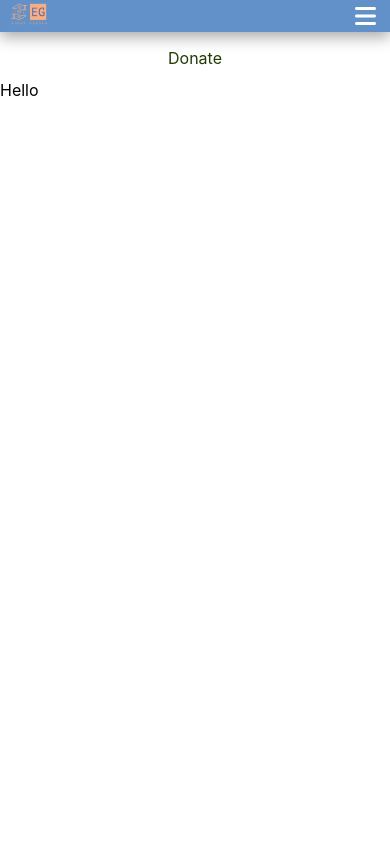
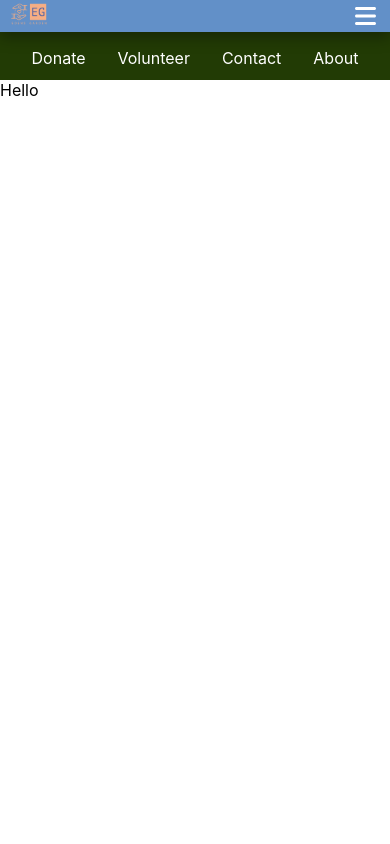
Before and after one commit to MichaelLin12/Eden-s-Garden, a React (Create React App) app in the folder client/: page /support in a window 390 px wide. Shown: the top 844 px of the page. Built offline with nearby package versions, Linux system fonts and the light colour scheme.

Commit message:
make sidebar responsive

```diff
--- a/client/src/components/sidebar/sidebar.css
+++ b/client/src/components/sidebar/sidebar.css
@@ -40,10 +40,22 @@ div.content {
     .sidebar {
         width: fit-content;
         height: 100%;
-        position: relative;
+        background-color:#223b05;
+        display: flex;
+        flex-direction: row;
+        justify-content: center;
     }
-    .sidebar a {float: left;}
+    .sidebar a {
+        background-color: transparent;
+        color: white;
+    }
     div.content {margin-left: 0;}
+    /* Links on mouse-over */
+    .sidebar a:hover:not(.active) {
+        background-color: #223b05;
+        color: white;
+        border-bottom: 3px solid #6290c8;
+    }
 }
 
 /* On screens that are less than 400px, display the bar vertically, instead of horizontally */
```
